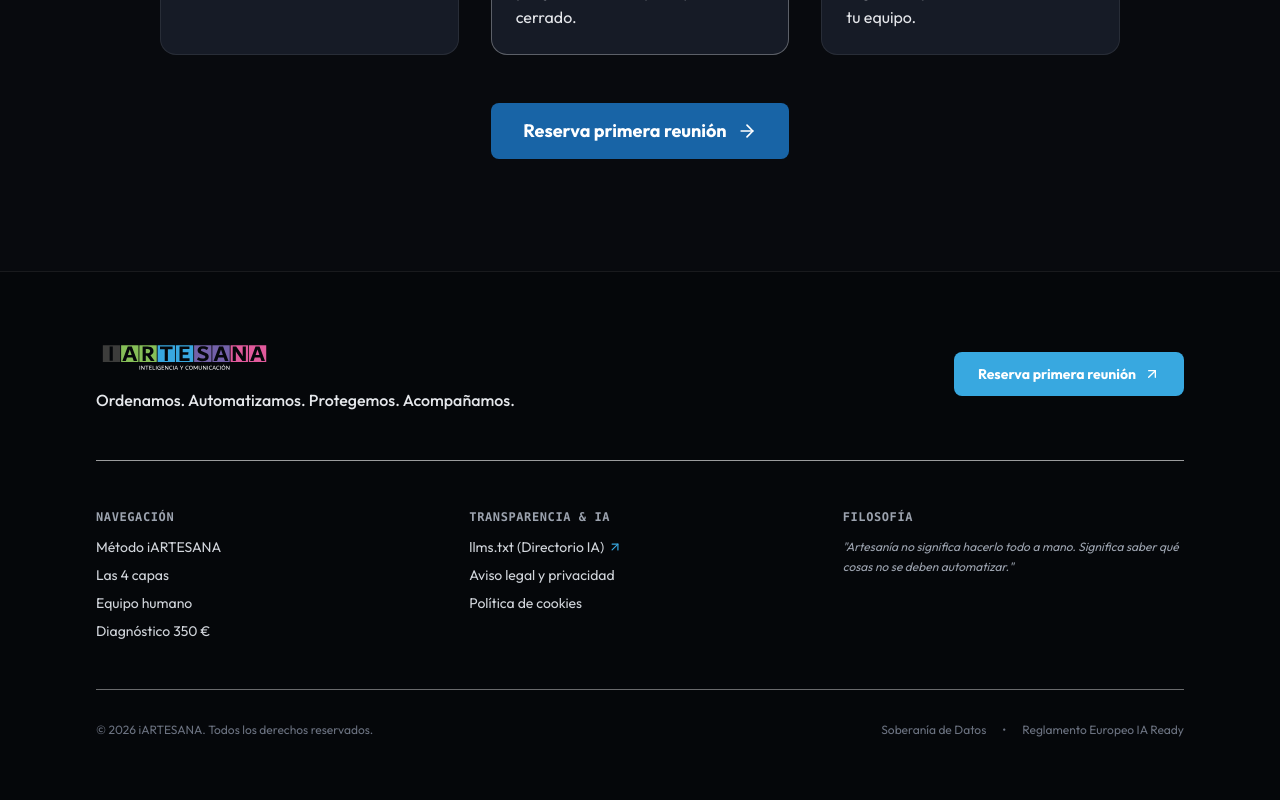
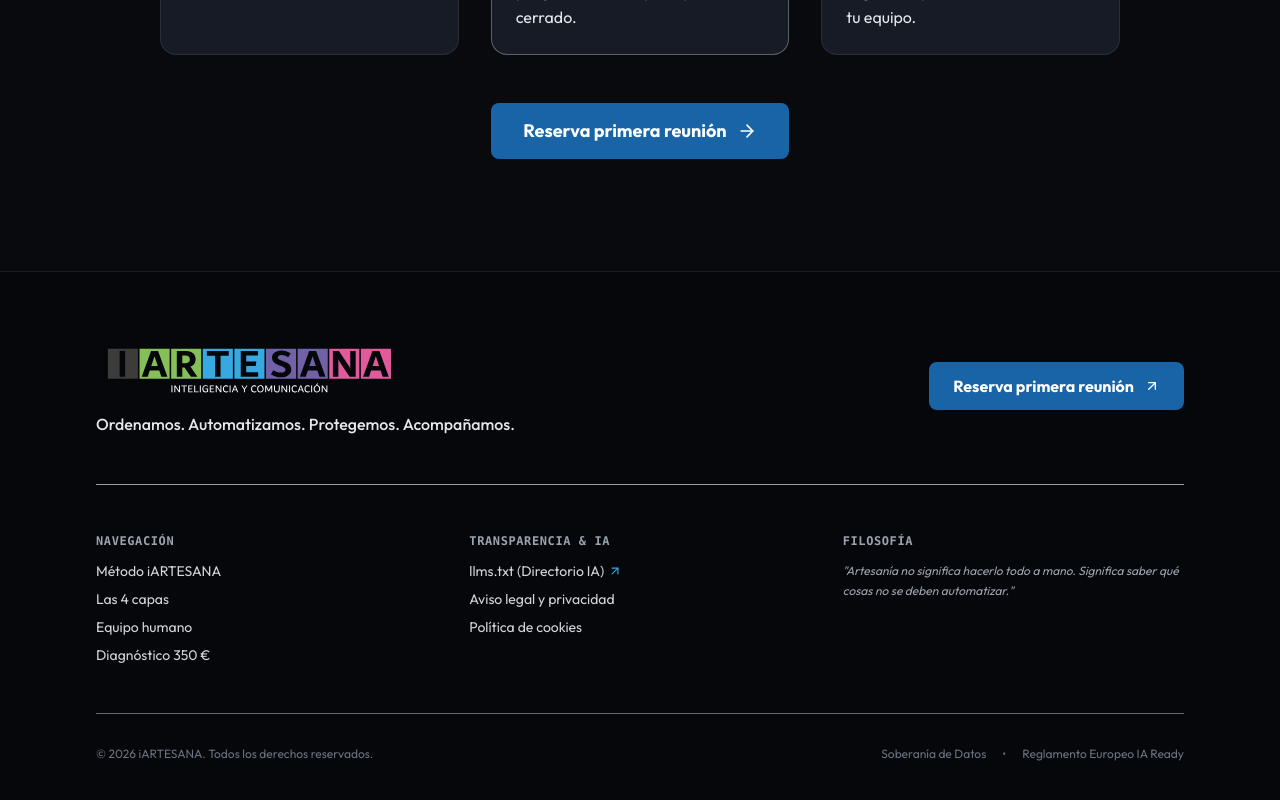
Before and after one commit to gerard-iartesana/iartesana-website, a Next.js app: page / in a window 1280 px wide. Shown: the part 3195-3995 px from the top of the page. Built offline with nearby package versions, Linux system fonts and the light colour scheme.

Commit message:
style: make footer logo larger to match header branding

```diff
--- a/src/components/Footer.tsx
+++ b/src/components/Footer.tsx
@@ -10,7 +10,8 @@ export default function Footer() {
         {/* Top Header Row */}
         <div className="flex flex-col md:flex-row items-start md:items-center justify-between gap-6 border-b border-surface-border/60 pb-12">
           <div className="space-y-3">
-            <div className="relative w-44 h-10">
+            {/* Logo iARTESANA más grande, igual al de la barra superior */}
+            <div className="relative w-64 sm:w-80 h-14 sm:h-16">
               <Image
                 src="/logo/Logo iARTESANA.svg"
                 alt="iARTESANA Logo"
@@ -25,7 +26,7 @@ export default function Footer() {
 
           <Link
             href="/agendar"
-            className="inline-flex items-center gap-2 px-6 py-3 rounded-lg text-sm font-bold text-white bg-[#38A8E0] hover:bg-[#38A8E0]/90 transition-colors shrink-0"
+            className="inline-flex items-center gap-2.5 px-6 py-3 rounded-lg text-base font-bold text-white bg-[#1864A6] hover:bg-[#009DF8] hover:shadow-[0_0_25px_rgba(0,157,248,0.75)] hover:scale-[1.03] transition-all duration-300 shrink-0"
           >
             <span>Reserva primera reunión</span>
             <ArrowUpRight className="w-4 h-4" />
```
